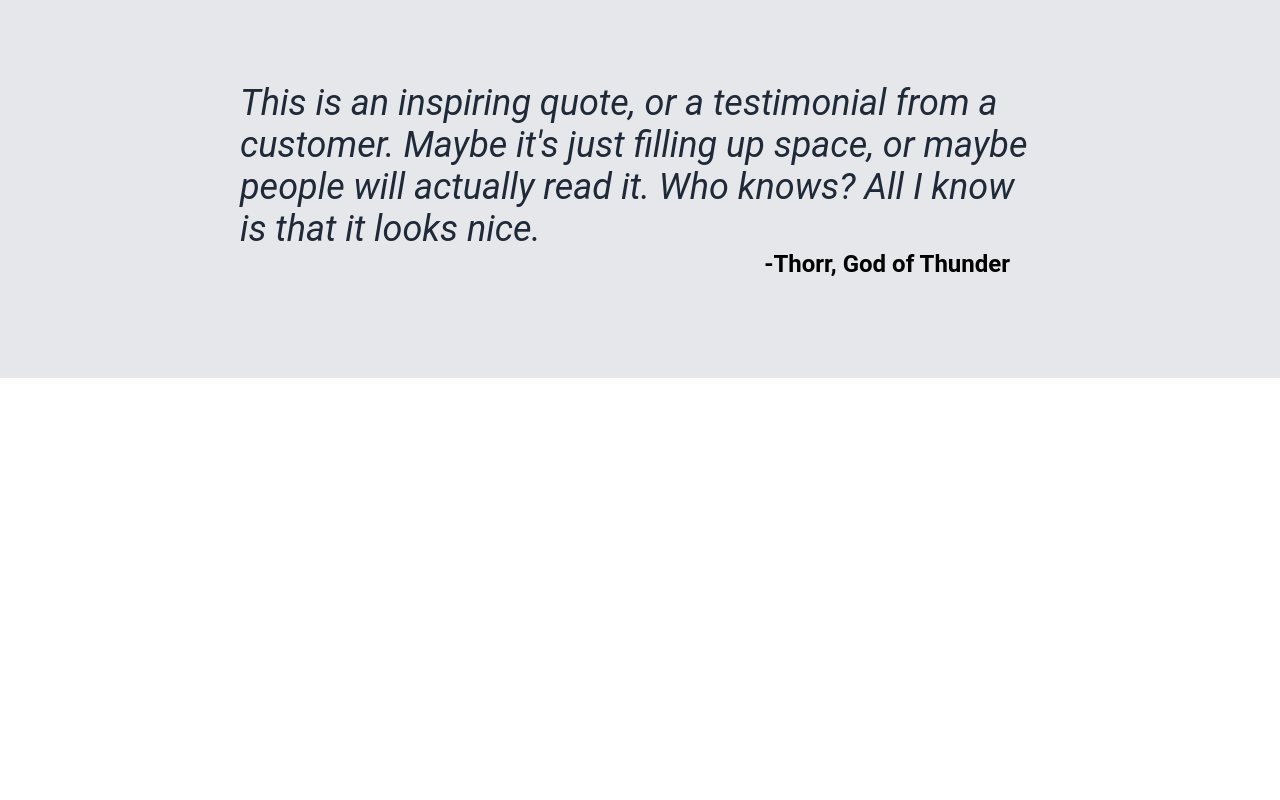
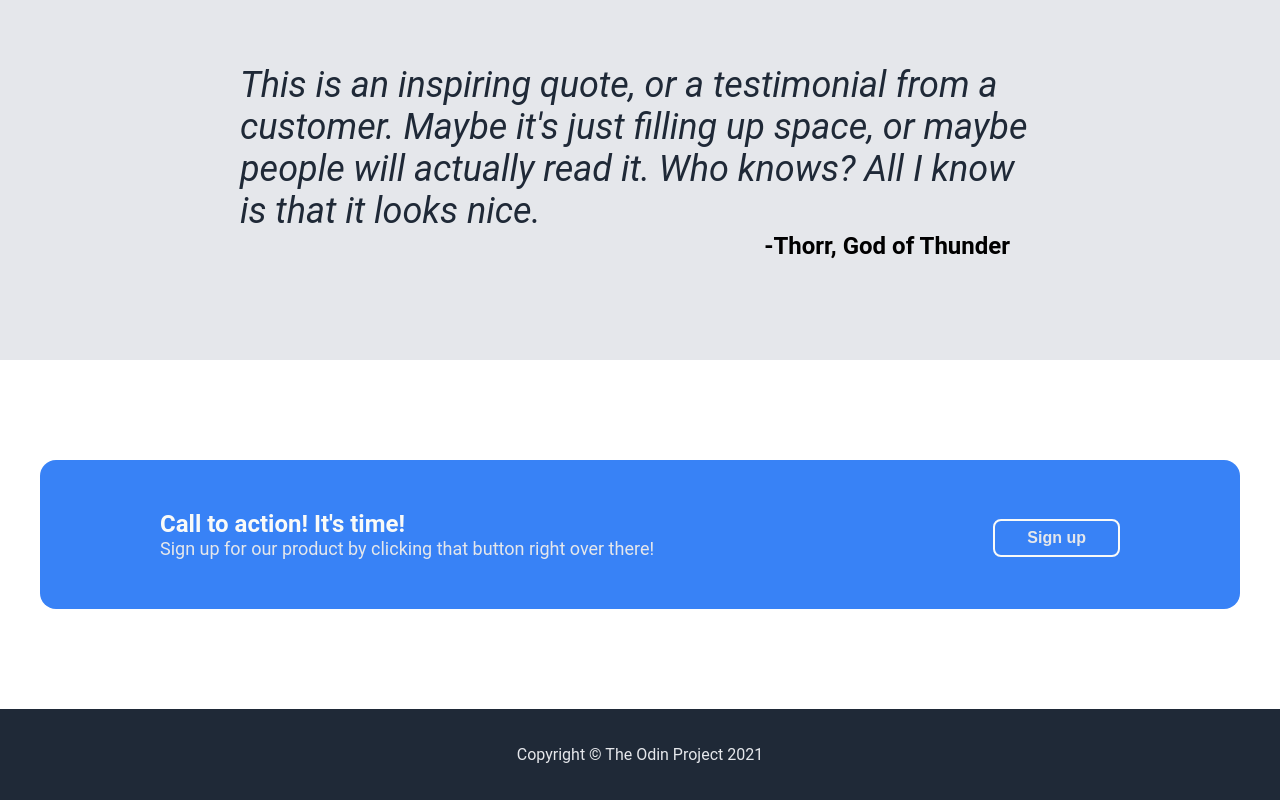
Before and after one commit to udin-imad/landing-page, a plain HTML site: page index.html in a window 1280 px wide. Shown: the part 1128-1928 px from the top of the page. Before the commit the page ends 1506 px from the top, so only its background shows below. Drawn offline with Linux system fonts and the light colour scheme.

Commit message:
add call to action section, footer and finish the web

```diff
--- a/index.html
+++ b/index.html
@@ -54,5 +54,17 @@
             <div class="author">-Thorr, God of Thunder</div>
         </div>
     </div>
+    <div class="last-section">
+        <div class="call-action">
+            <div class="text">
+                <h2>Call to action! It's time!</h2>
+                <p>Sign up for our product by clicking that button right over there!</p>
+            </div>
+            <button class="action-button">Sign up</button>
+        </div>
+    </div>
+    <div class="footer">
+        Copyright &#169; The Odin Project 2021
+    </div>
 </body>
 </html>
--- a/styles.css
+++ b/styles.css
@@ -36,6 +36,7 @@ p {
     text-decoration: none;
     font-size: 18px;
     color: #e5e7eb;
+    margin: 0;
 }
 
 .intro {
@@ -62,6 +63,7 @@ button {
     font-size: 16px;
     font-weight: 600;
     border-radius: 8px;
+    margin-top: 6px;
 }
 
 .image {
@@ -69,7 +71,7 @@ button {
     background: #a1a1a1;
     flex-shrink: 0;
     width: 540px;
-    height: 242px;
+    height: 222px;
     align-items: center;
     justify-content: center;
 }
@@ -130,3 +132,39 @@ button {
     text-align: end;
     margin-right: 30px;
 }
+
+.last-section {
+    display: flex;
+    justify-content: center;
+}
+
+.call-action {
+    display: flex;
+    justify-content: space-between;
+    align-items: center;
+    background: #3882f6;
+    width: 1200px;
+    margin-top: 100px;
+    margin-bottom: 100px;
+    padding: 50px 120px;
+    box-sizing: border-box;
+    border-radius: 16px;
+}
+
+h2 {
+    margin: 0;
+    color: #f9faf8;
+}
+
+.action-button {
+    border: 2px solid #f9faf8;
+}
+
+.footer {
+    background: #1F2937;
+    display: flex;
+    justify-content: center;
+    align-items: center;
+    padding: 36px;
+    color: #e5e7eb;
+}
```
